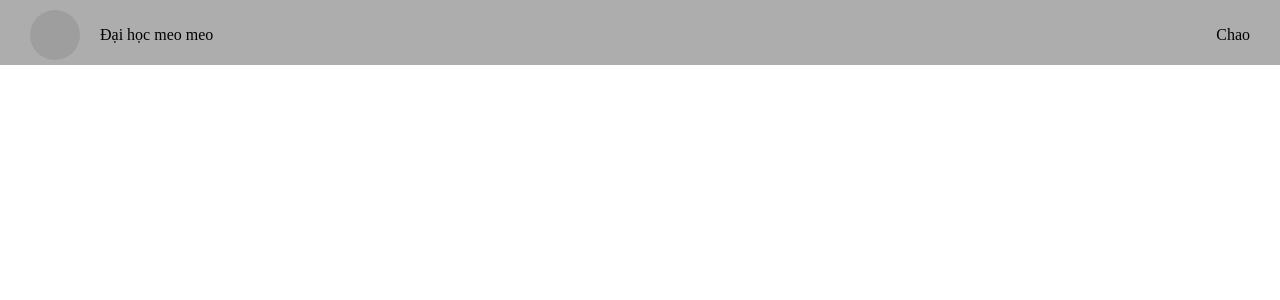
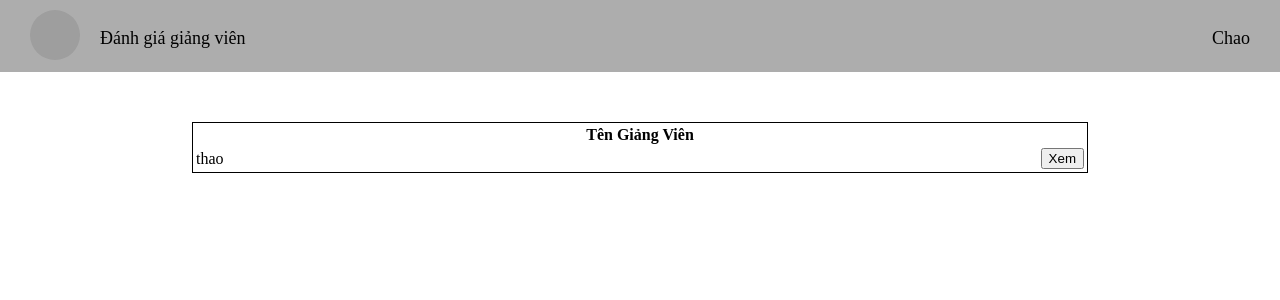
Before and after one commit to LacNac/Dang-gia, a Flask app: page / in a window 1280 px wide. Shown: the top 300 px of the page. Run offline with Flask 3, Linux system fonts and the light colour scheme; grey boxes are pictures that could not be loaded.

Commit message:
Update templates and styles for lecturer evaluation page

```diff
--- a/Đánh giá giảng viên/Static/style.css
+++ b/Đánh giá giảng viên/Static/style.css
@@ -1,13 +1,16 @@
 body{
        margin: 0px;
 }
-
+header{
+       position: sticky;
+}
 #logo{
        display: flex;
        padding: 10px 30px 5px 30px;
        background-color: #adadad;
        margin-right: auto;
        gap: 20px;
+       font-size: 18px;
 }
 
 #logo img{
@@ -18,3 +21,16 @@ body{
 .wc{
        margin-left: auto;
 }
+
+
+table{
+       width: 70%;
+       border: 1px solid;
+       margin: 50px auto;
+
+}
+
+table tr td button{
+       display: flex;
+       margin-left: auto;
+}
--- a/Đánh giá giảng viên/Templates/base.html
+++ b/Đánh giá giảng viên/Templates/base.html
@@ -10,7 +10,7 @@
        <header>
               <div id="logo">
                      <img src="https://s.yimg.com/fz/api/res/1.2/9FsGW0wA7u6GgUpWj4hscQ--~C/YXBwaWQ9c3JjaGRkO2ZpPWZpbGw7aD00MTI7cHhvZmY9NTA7cHlvZmY9MTAwO3E9ODA7c3M9MTt3PTM4OA--/https://i.pinimg.com/736x/c8/cc/68/c8cc6816a2448d0a03a5e46e932ce7a9.jpg" alt="Logo">
-                     <p>Đại học meo meo</p>
+                     <p>Đánh giá giảng viên</p>
                      <p class="wc">Chao {{Guest}}</p>
               </div>
 
--- /dev/null
+++ b/Đánh giá giảng viên/Templates/giang_vien1.html
@@ -0,0 +1,24 @@
+{% extends "base.html" %}
+
+{% block title %}
+       Giảng viên
+{% endblock %}
+
+{% block content %}
+       <table>
+              <tr>
+                     <th colspan="2">Tên Giảng Viên</th>
+              </tr>
+              <tr>
+                     <td>thao</td>
+                     <td> <button type="submit"> Xem </button></td>
+              </tr>
+
+              {% for row in data %}
+              <tr>
+                     <td> {{ row[0] }}</td>
+                     <td> <button type="submit"> Xem </button></td>
+              </tr>
+              {% endfor %}
+       </table>
+{% endblock %}
--- a/Đánh giá giảng viên/main.py
+++ b/Đánh giá giảng viên/main.py
@@ -4,6 +4,6 @@ app = Flask(__name__)
 
 @app.route("/")
 def home():
-    return render_template("base.html")
+    return render_template("giang_vien1.html")
 if __name__ == '__main__':
        app.run(debug=True)
```
Also changed, not shown: Đánh giá giảng viên/Templates/Thongtinlopgv.html (added).
